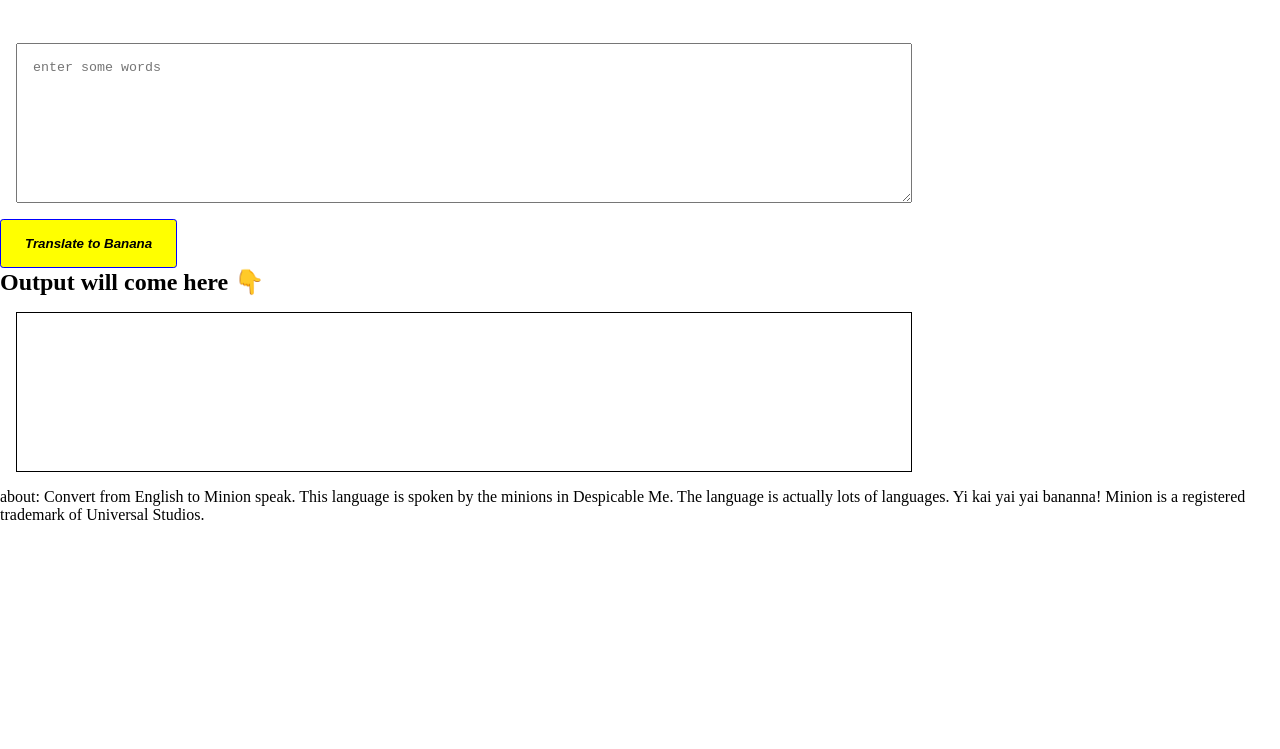
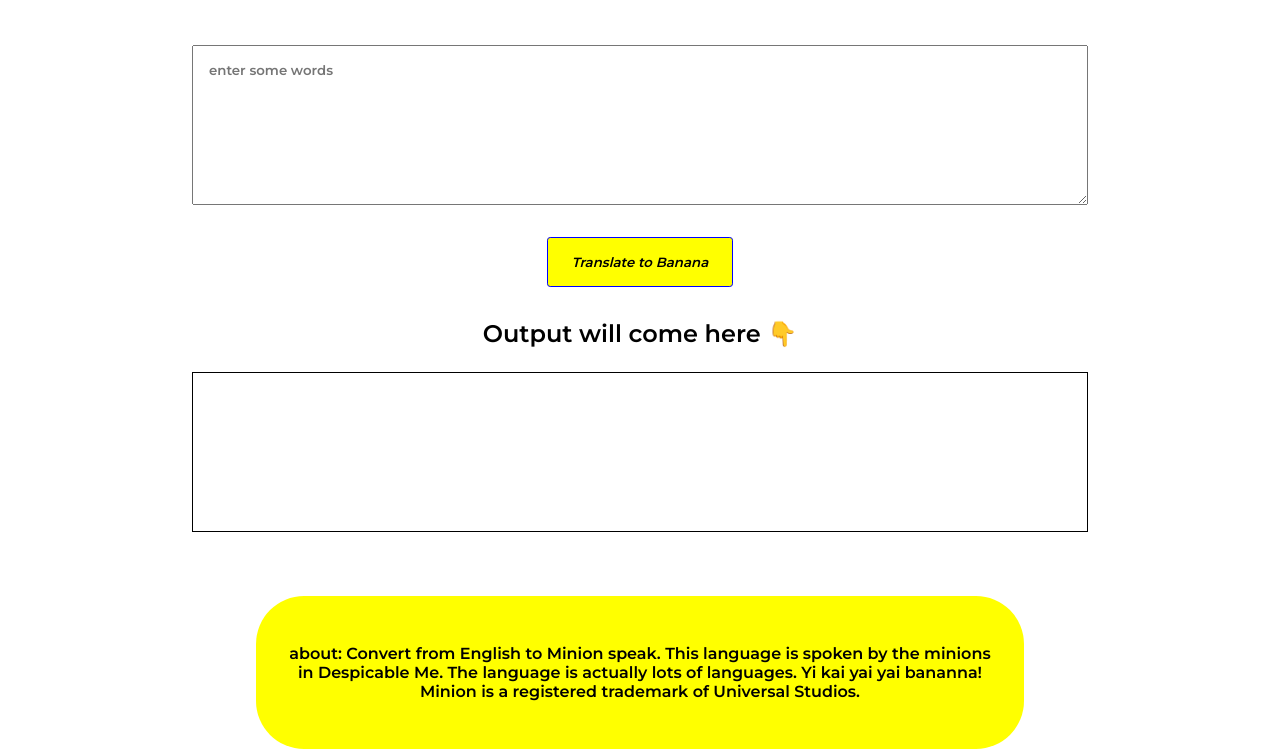
Before and after one commit to rajenderkapil2000/banana-language, a plain HTML site: page index.html in a window 1280 px wide. Shown: the part 74-823 px from the top of the page. Before the commit the page ends 800 px from the top, so only its background shows below. Drawn offline with Linux system fonts and the light colour scheme.

Commit message:
added some style

```diff
--- a/app.js
+++ b/app.js
@@ -2,10 +2,10 @@ var btnTranslate = document.querySelector("#btn-translate");
 var txtInput = document.querySelector("#txt-input");
 var outputDiv = document.querySelector("#output");
 
-var serverURL = "https://api.funtranslations.com/translate/yoda.json"
+var serverURL = "https://api.funtranslations.com/translate/minion.json"
 
 function getTranslationURL(input) {
-  return serverURL + "?" + "text" + input
+  return serverURL + "?" + "text=" + input
 }
 
 function errorHandler(error) {
--- a/style.css
+++ b/style.css
@@ -1,29 +1,33 @@
+@import url('https://fonts.googleapis.com/css2?family=Montserrat:wght@600&display=swap');
 * {
     margin: 0px;
     padding: 0px;
     box-sizing: border-box;
+    font-family: 'Montserrat', sans-serif;
+
 }
-
 :root {
     --primary-color: yellow;
     --seconday-color: blue;
 }
-
+body {
+    text-align: center;
+}
 h1 {
     text-align: center;
     background-color: var(--primary-color);
     padding: 1rem;
     margin-bottom: 3rem;
 }
-
 #section textarea {
     width: 70%;
+    margin: auto;
     display: block;
+    align-items: center;
     height: 20vh;
     padding: 1rem;
-    margin: 1rem;
+    margin-bottom: 1rem;
 }
-
 #section #btn-translate {
     padding: 1rem 1.5rem;
     border: 1px solid var(--seconday-color);
@@ -31,12 +35,26 @@ h1 {
     font-weight: bold;
     font-style: italic;
     background-color: var(--primary-color);
+    margin:1rem;
 }
-
+h2{
+    margin:1rem;
+}
 #output {
     border: 1px solid black;
     width: 70%;
+    margin: auto;
+    text-align: left;
     height: 20vh;
     padding: 1rem;
-    margin: 1rem;
+    margin-top: 1.5rem;
 }
+p {
+    width: 60%;
+    height: auto;
+    margin: auto;
+    margin-top: 4rem;
+    padding: 3rem 1.5rem;
+    border-radius: 3rem;
+    background-color: yellow;
+}
```
